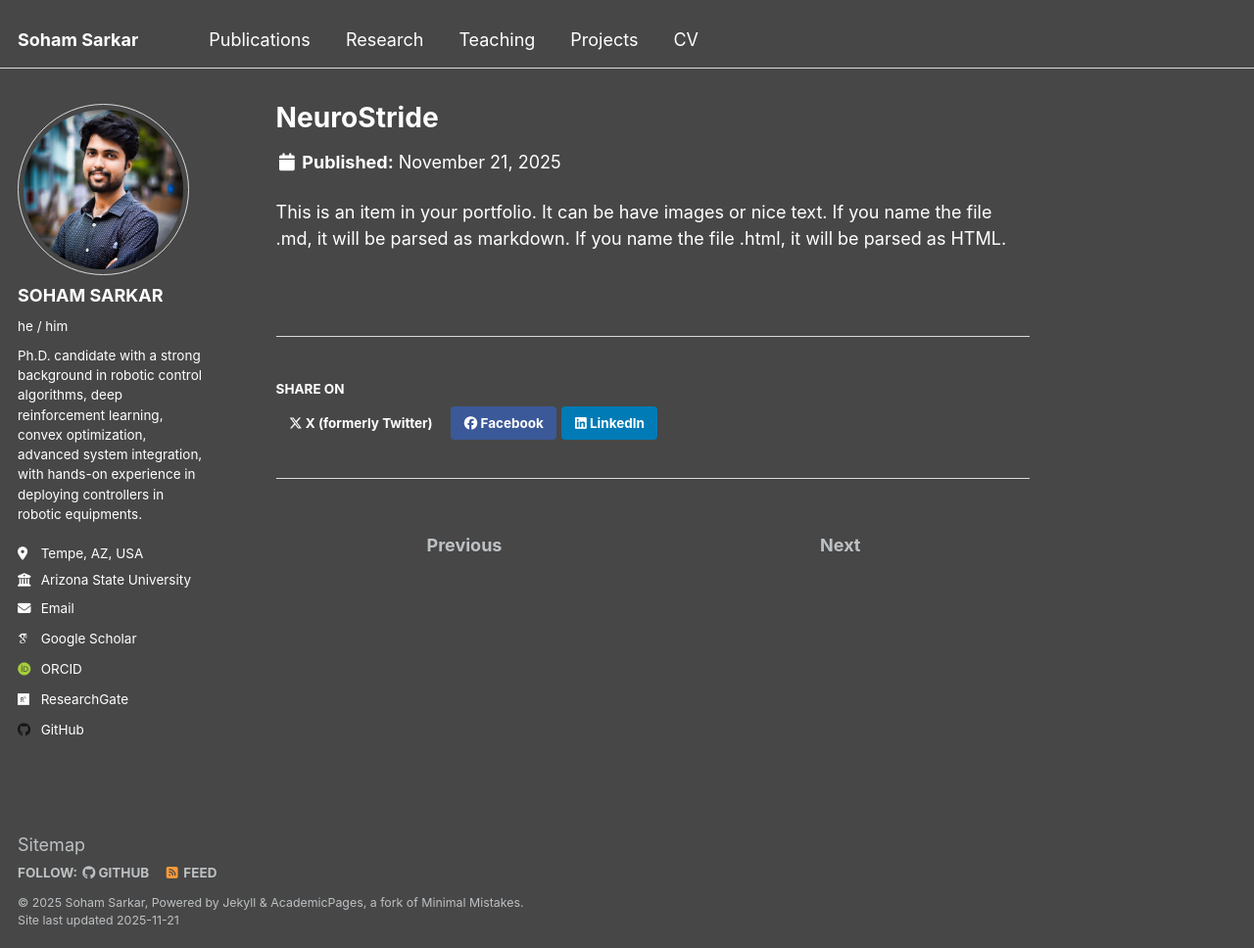
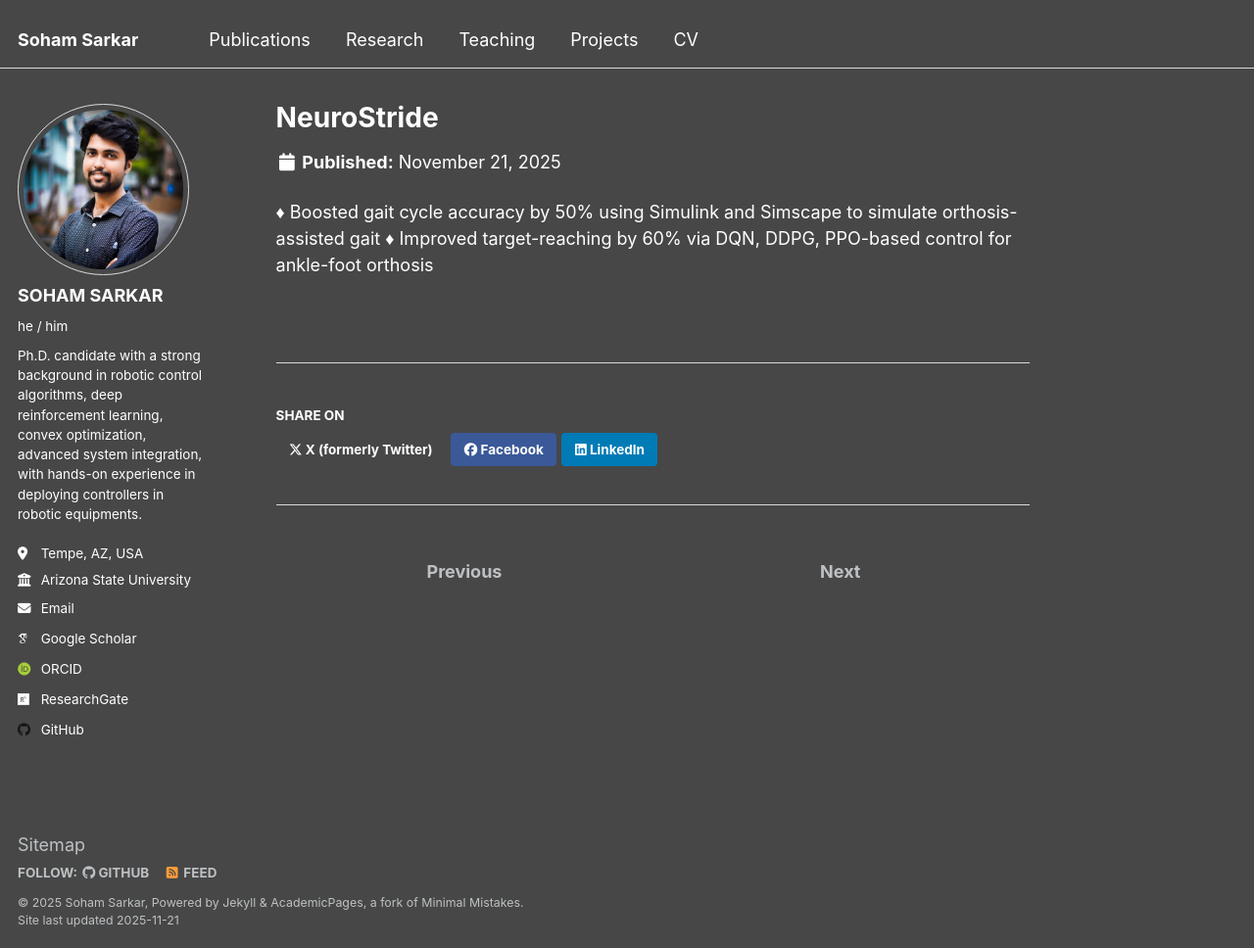
Before and after one commit to ssarka4894/ssarka4894.github.io, a Jekyll site: the page built from _portfolio/portfolio-1.md, in a window 1280 px wide and 968 px high. Shown: the whole window at 98% size. Built offline with Jekyll 4.4.1, drawn with Linux system fonts in a browser that asks for light colours; some web fonts are replaced.

Commit message:
Add achievements to portfolio item on ankle orthosis
Enhanced portfolio entry with specific achievements in gait assistance technology.

```diff
--- a/_portfolio/portfolio-1.md
+++ b/_portfolio/portfolio-1.md
@@ -4,4 +4,5 @@ excerpt: "An RL based Simscape Framework for Ankle Orthosis Assistance<br/><img
 collection: portfolio
 ---
 
-This is an item in your portfolio. It can be have images or nice text. If you name the file .md, it will be parsed as markdown. If you name the file .html, it will be parsed as HTML.
+♦ Boosted gait cycle accuracy by 50% using Simulink and Simscape to simulate orthosis-assisted gait
+♦ Improved target-reaching by 60% via DQN, DDPG, PPO-based control for ankle-foot orthosis
```
